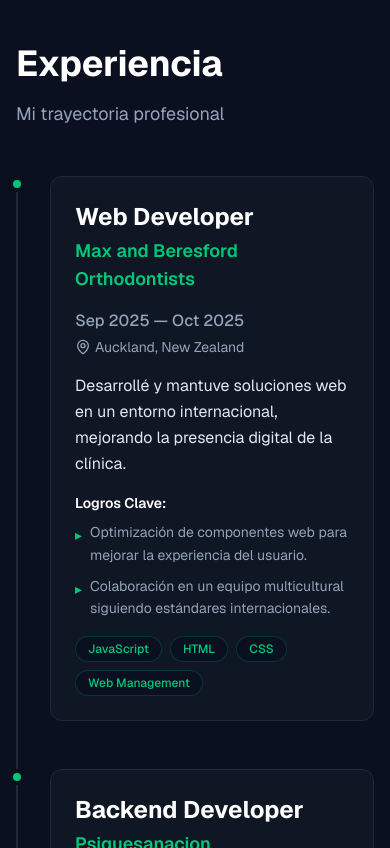
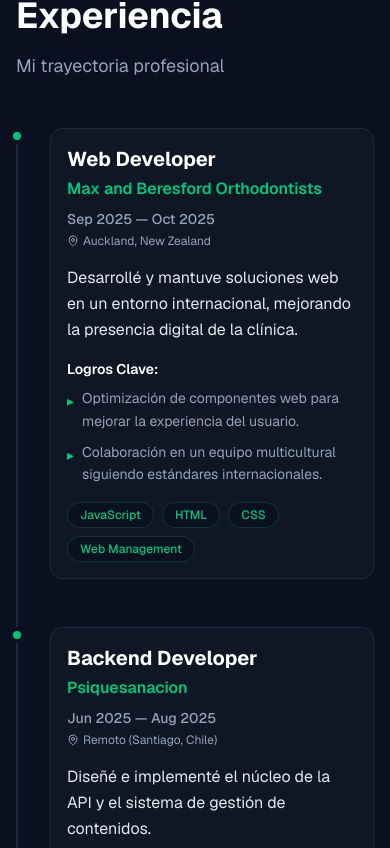
Before and after one commit to fco-gt/portfolio, a Next.js app: page / in a window 390 px wide. Shown: the part 896-1744 px from the top of the page. Built offline with nearby package versions, Linux system fonts and the light colour scheme.

Commit message:
feat: add initial UI components for experience and project sections, including project cards, experience items.

```diff
--- a/components/experience-item.tsx
+++ b/components/experience-item.tsx
@@ -31,16 +31,16 @@ export function ExperienceItem({
       {/* Timeline dot */}
       <div className="absolute left-0 top-0 -translate-x-[9px] w-4 h-4 rounded-full bg-primary border-4 border-background" />
 
-      <div className="bg-surface border border-border rounded-lg p-6 hover:border-primary/30 transition-colors">
-        <div className="flex flex-wrap items-start justify-between gap-4 mb-4">
+      <div className="bg-surface border border-border rounded-lg p-4 md:p-6 hover:border-primary/30 transition-colors">
+        <div className="flex flex-col md:flex-row md:items-start justify-between gap-2 md:gap-4 mb-4">
           <div>
-            <h3 className="text-2xl font-bold text-white mb-1">{position}</h3>
-            <p className="text-lg text-primary font-semibold">{company}</p>
+            <h3 className="text-xl md:text-2xl font-bold text-white mb-1">{position}</h3>
+            <p className="text-base md:text-lg text-primary font-semibold">{company}</p>
           </div>
-          <div className="text-right">
-            <p className="text-muted font-medium">{period}</p>
-            <p className="text-muted text-sm flex items-center gap-1 justify-end mt-1">
-              <MapPin className="w-4 h-4" />
+          <div className="md:text-right">
+            <p className="text-muted text-sm md:text-base font-medium">{period}</p>
+            <p className="text-muted text-xs md:text-sm flex items-center gap-1 md:justify-end mt-1">
+              <MapPin className="w-3 md:w-4 h-3 md:h-4" />
               {location}
             </p>
           </div>
--- a/components/experience-section.tsx
+++ b/components/experience-section.tsx
@@ -10,7 +10,7 @@ export function ExperienceSection() {
   const { ref, isVisible } = useScrollReveal();
 
   return (
-    <section id="experience" ref={ref} className="py-24">
+    <section id="experience" ref={ref} className="py-12 md:py-24">
       <div className="container mx-auto px-4 max-w-6xl">
         <motion.div
           initial="hidden"
--- /dev/null
+++ b/components/icons/GolangIcon.tsx
@@ -0,0 +1,8 @@
+import React from 'react';
+
+export const GolangIcon = (props: React.SVGProps<SVGSVGElement>) => (
+  <svg fill="#000000" width="24" height="24" viewBox="0 0 34 34" xmlns="http://www.w3.org/2000/svg" {...props}>
+    {/* SVG content from golang.svg */}
+    <path d="M..." />
+  </svg>
+);
--- a/components/project-card.tsx
+++ b/components/project-card.tsx
@@ -48,7 +48,7 @@ export function ProjectCard({
     >
       <div className="absolute inset-0 gradient-card opacity-0 group-hover:opacity-100 transition-opacity pointer-events-none" />
 
-      <div className="relative h-64 overflow-hidden bg-background">
+      <div className="relative h-48 md:h-64 overflow-hidden bg-background">
         <Image
           src={image || "/placeholder.svg"}
           alt={title}
@@ -62,13 +62,13 @@ export function ProjectCard({
         )}
       </div>
 
-      <div className="p-6 relative">
+      <div className="p-4 md:p-6 relative">
         <div className="mb-4">
-          <h3 className="text-2xl font-bold text-white mb-2 text-balance">
+          <h3 className="text-xl md:text-2xl font-bold text-white mb-2 text-balance">
             {title}
           </h3>
-          <p className="text-sm text-primary font-medium mb-3">{role}</p>
-          <p className="text-muted leading-relaxed text-pretty">
+          <p className="text-xs md:text-sm text-primary font-medium mb-3">{role}</p>
+          <p className="text-sm md:text-base text-muted leading-relaxed text-pretty">
             {description}
           </p>
         </div>
--- a/components/projects-section.tsx
+++ b/components/projects-section.tsx
@@ -10,7 +10,7 @@ export function ProjectsSection() {
   const { ref, isVisible } = useScrollReveal();
 
   return (
-    <section id="projects" ref={ref} className="py-24 bg-surface/50">
+    <section id="projects" ref={ref} className="py-12 md:py-24 bg-surface/50">
       <div className="container mx-auto px-4 max-w-6xl">
         <motion.div
           initial="hidden"
--- a/components/skills-list.tsx
+++ b/components/skills-list.tsx
@@ -38,14 +38,14 @@ export function SkillsList() {
 
           <motion.div
             variants={staggerChildren}
-            className="grid gap-6 md:grid-cols-2 lg:grid-cols-3"
+            className="grid gap-4 grid-cols-2 md:grid-cols-2 lg:grid-cols-3"
           >
             {skills.map((skill) => (
               <motion.div
                 key={skill.name}
                 variants={slideUp}
                 whileHover={{ scale: 1.02 }}
-                className="relative p-6 bg-surface border border-border rounded-lg hover:border-primary/30 transition-colors group"
+                className="relative p-4 md:p-6 bg-surface border border-border rounded-lg hover:border-primary/30 transition-colors group"
               >
                 <div className="absolute inset-0 gradient-card opacity-0 group-hover:opacity-100 transition-opacity rounded-lg pointer-events-none" />
                 <div className="relative">
@@ -57,7 +57,7 @@ export function SkillsList() {
                       {skill.name}
                     </h3>
                   </div>
-                  <p className="text-muted text-sm leading-relaxed">
+                  <p className="text-muted text-xs md:text-sm leading-relaxed hidden md:block">
                     {skill.context}
                   </p>
                 </div>
```
